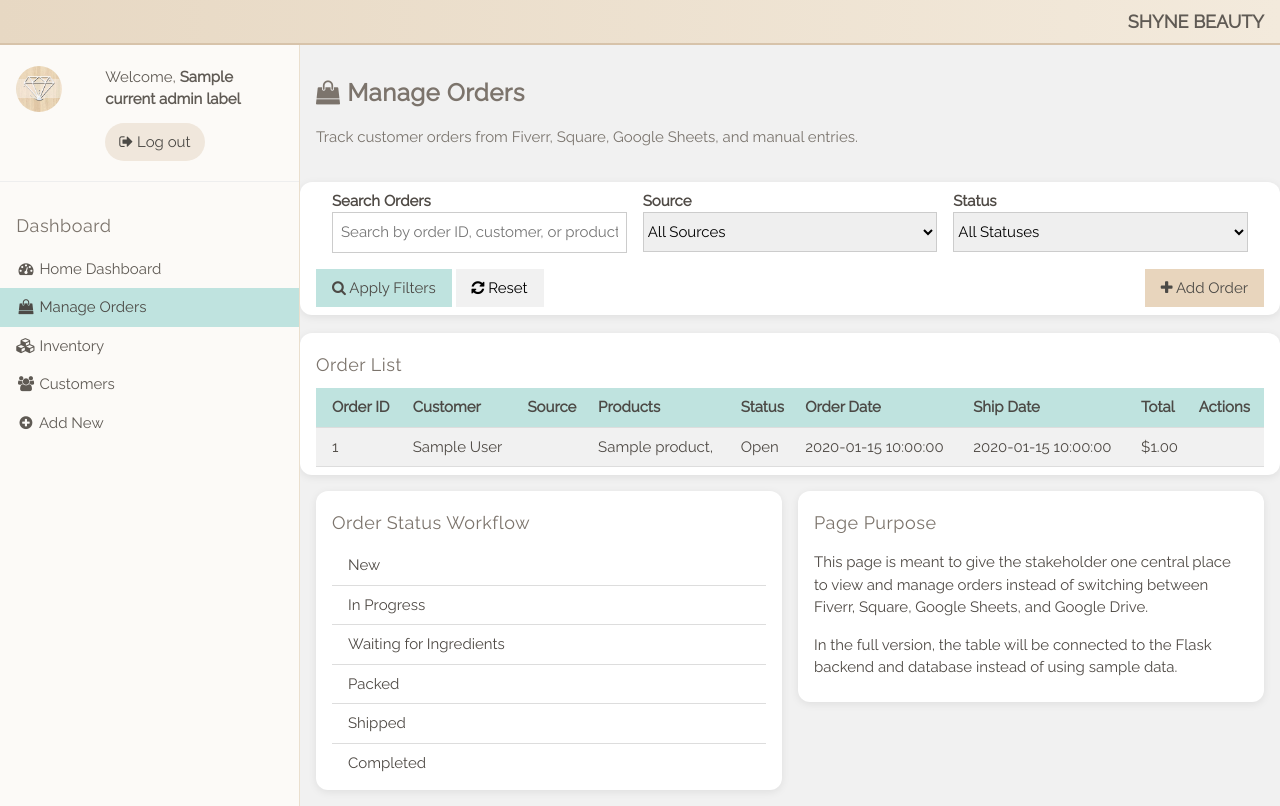
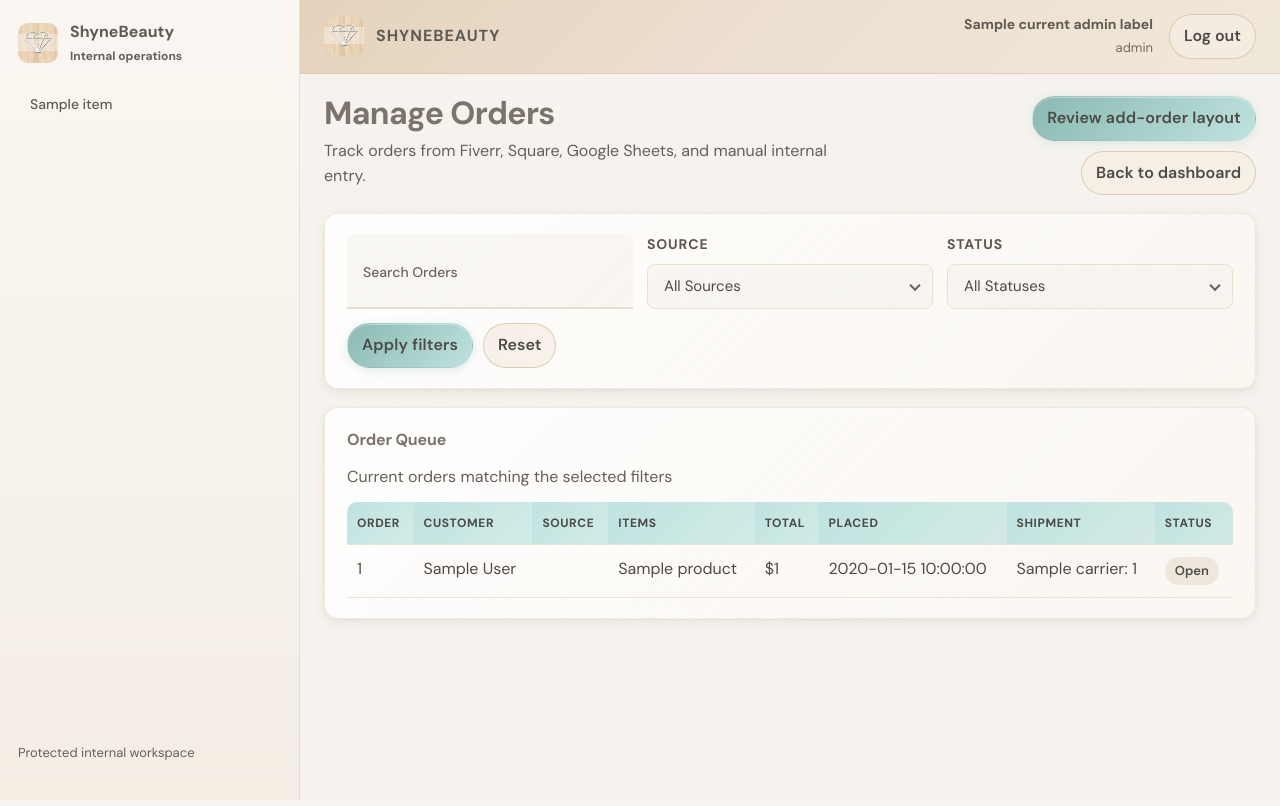
Before and after one commit to bianca-amoako/ShyneBeauty, a Python web app: template templates/manageOrders.html in a window 1280 px wide. Run offline with Jinja, Linux system fonts and the light colour scheme; the template is opened without the code that fills it: most values are stand-ins (such as "Sample title", 1, 10 or a date in 2020).

Commit message:
Changed orders section

```diff
--- a/templates/manageOrders.html
+++ b/templates/manageOrders.html
@@ -1,233 +1,39 @@
-<!DOCTYPE html>
-<html>
-<head>
-  <title>Manage Orders</title>
-  <meta charset="UTF-8">
-  <meta name="viewport" content="width=device-width, initial-scale=1">
-  <link rel="stylesheet" href="https://www.w3schools.com/w3css/5/w3.css">
-  <link rel="stylesheet" href="https://fonts.googleapis.com/css?family=Raleway">
-  <link rel="stylesheet" href="https://cdnjs.cloudflare.com/ajax/libs/font-awesome/4.7.0/css/font-awesome.min.css">
+{% extends "base_authenticated.html" %}
 
-  <style>
-    html, body, h1, h2, h3, h4, h5 {
-      font-family: "Raleway", sans-serif;
-    }
+{% block title %}Manage Orders{% endblock %}
+{% block page_title %}Manage Orders{% endblock %}
+{% block page_description %}
+  <p>Track orders from Fiverr, Square, Google Sheets, and manual internal entry.</p>
+{% endblock %}
+{% block page_actions %}
+  <a class="sb-button" href="{{ url_for('add_order') }}">Review add-order layout</a>
+  <a class="sb-button-secondary" href="{{ url_for('index') }}">Back to dashboard</a>
+{% endblock %}
 
-    body {
-      background-color: #f6f3ee;
-      color: #4f4a45;
-    }
-
-    .sb-topbar {
-      background: linear-gradient(to right, #e7d8c3, #f3eadc);
-      color: #5f5a54;
-      border-bottom: 2px solid #d7c3aa;
-    }
-
-    .sb-topbar .w3-bar-item {
-      color: #5f5a54 !important;
-      font-weight: 600;
-    }
-
-    .sb-sidebar {
-      background-color: #fcfaf7;
-      color: #5f5a54;
-      border-right: 1px solid #eadfce;
-    }
-
-    .sb-sidebar .w3-bar-item {
-      color: #5f5a54;
-      font-weight: 500;
-    }
-
-    .sb-sidebar .w3-bar-item:hover {
-      background-color: #d7ece8 !important;
-      color: #4c4a46 !important;
-    }
-
-    .sb-active {
-      background-color: #bfe3df !important;
-      color: #4c4a46 !important;
-      font-weight: bold;
-    }
-
-    .card-round {
-      border-radius: 12px;
-    }
-
-    .section-space {
-      margin-top: 18px;
-    }
-
-    .table-scroll {
-      overflow-x: auto;
-    }
-
-    .sb-panel {
-      background-color: #ffffff;
-      color: #4f4a45;
-      box-shadow: 0 2px 8px rgba(0,0,0,0.08);
-      border-radius: 12px;
-    }
-
-    .sb-heading {
-      color: #7c746c;
-      letter-spacing: 0.5px;
-    }
-
-    .sb-subtle {
-      color: #7a746d;
-    }
-
-    .sb-table th {
-      background-color: #bfe3df;
-      color: #4c4a46;
-    }
-
-    .sb-button {
-      background-color: #bfe3df;
-      color: #4c4a46;
-      border: none;
-    }
-
-    .sb-button:hover {
-      background-color: #a9d6d0 !important;
-      color: #3f3b37 !important;
-    }
-
-    .sb-button-warm {
-      background-color: #e8d5bd;
-      color: #4c4a46;
-      border: none;
-    }
-
-    .sb-button-warm:hover {
-      background-color: #dcc3a5 !important;
-      color: #3f3b37 !important;
-    }
-
-    .sb-tag-aqua {
-      background-color: #bfe3df;
-      color: #3f3b37;
-    }
-
-    .sb-tag-beige {
-      background-color: #eadbc8;
-      color: #4c4a46;
-    }
-
-    .sb-tag-soft {
-      background-color: #f0e7dc;
-      color: #4c4a46;
-    }
-
-    .sb-logout-form {
-      margin-top: 12px;
-    }
-
-    .sb-logout-button {
-      background-color: #f0e7dc;
-      color: #4c4a46;
-      border: none;
-      border-radius: 999px;
-      padding: 8px 14px;
-    }
-
-    .sb-logout-button:hover {
-      background-color: #e8d5bd !important;
-      color: #3f3b37 !important;
-    }
-  </style>
-</head>
-
-<body class="w3-light-grey">
-
-<div class="w3-bar w3-top w3-large sb-topbar" style="z-index:4">
-  <button class="w3-bar-item w3-button w3-hide-large w3-hover-none" onclick="w3_open()">
-    <i class="fa fa-bars"></i> Menu
-  </button>
-  <span class="w3-bar-item w3-right">SHYNE BEAUTY</span>
+{% block content %}
+  <section class="sb-panel">
+    <form class="sb-form-grid" method="get" action="{{ url_for('orders') }}">
+      <div class="sb-form-row">
+        <div class="sb-field sb-field-float">
+          <input class="sb-input" id="orders-search" type="text" name="search" placeholder=" " value="{{ search_query or '' }}">
+          <label for="orders-search">Search Orders</label>
         </div>
-
-<nav class="w3-sidebar w3-collapse sb-sidebar w3-animate-left" style="z-index:3;width:300px;" id="mySidebar"><br>
-  <div class="w3-container w3-row">
-    <div class="w3-col s4">
-      <img src="{{ url_for('static', filename='shyneIcon.png') }}" class="w3-circle w3-margin-right" style="width:46px">
-    </div>
-    <div class="w3-col s8 w3-bar">
-      <span>Welcome, <strong>{{ current_admin_label }}</strong></span><br>
-      <form method="post" action="{{ url_for('logout') }}" class="sb-logout-form">
-        <button type="submit" class="w3-button sb-logout-button">
-          <i class="fa fa-sign-out"></i> Log out
-        </button>
-      </form>
-    </div>
-  </div>
-  <hr>
-
-  <div class="w3-container">
-    <h5 class="sb-heading">Dashboard</h5>
-  </div>
-
-  <div class="w3-bar-block">
-    <a href="#" class="w3-bar-item w3-button w3-padding-16 w3-hide-large w3-hover-black" onclick="w3_close()">
-      <i class="fa fa-remove fa-fw"></i> Close Menu
-    </a>
-
-    <a href="{{ url_for('index') }}" class="w3-bar-item w3-button w3-padding">
-      <i class="fa fa-dashboard fa-fw"></i> Home Dashboard
-    </a>
-
-    <a href="{{ url_for('orders') }}" class="w3-bar-item w3-button w3-padding sb-active">
-      <i class="fa fa-shopping-bag fa-fw"></i> Manage Orders
-    </a>
-
-    <a href="{{ url_for('inventory') }}" class="w3-bar-item w3-button w3-padding">
-      <i class="fa fa-cubes fa-fw"></i> Inventory
-    </a>
-
-
-    <a href="{{ url_for('customers') }}" class="w3-bar-item w3-button w3-padding">
-      <i class="fa fa-users fa-fw"></i> Customers
-    </a>
-
-    <a href="{{ url_for('add_new') }}" class="w3-bar-item w3-button w3-padding">
-  <i class="fa fa-plus-circle fa-fw"></i> Add New
-    </a>
-    <br><br>
-  </div>
-</nav>
-
-<div class="w3-overlay w3-hide-large w3-animate-opacity" onclick="w3_close()" style="cursor:pointer" id="myOverlay"></div>
-
-<div class="w3-main" style="margin-left:300px;margin-top:43px">
-
-  <header class="w3-container" style="padding-top:22px">
-    <h3 class="sb-heading"><b><i class="fa fa-shopping-bag"></i> Manage Orders</b></h3>
-    <p class="sb-subtle">Track customer orders from Fiverr, Square, Google Sheets, and manual entries.</p>
-  </header>
-
-  <div class="w3-container sb-panel w3-padding card-round section-space">
-<form method="get" action="{{ url_for('orders') }}" id="filterForm">
-  <div class="w3-row-padding">
-    <div class="w3-third">
-      <label><b>Search Orders</b></label>
-      <input class="w3-input w3-border" type="text" name="search" placeholder="Search by order ID, customer, or product" value="{{ search_query or '' }}">
-    </div>
-
-    <div class="w3-third">
-      <label><b>Source</b></label>
-      <select class="w3-select w3-border" name="source">
+        <div class="sb-field sb-field-select">
+          <label class="sb-label-above" for="orders-source">Source</label>
+          <div class="sb-select-wrap">
+            <select class="sb-select" id="orders-source" name="source">
               <option value="">All Sources</option>
               <option value="Fiverr" {% if selected_source == 'Fiverr' %}selected{% endif %}>Fiverr</option>
               <option value="Square" {% if selected_source == 'Square' %}selected{% endif %}>Square</option>
               <option value="Google Sheets" {% if selected_source == 'Google Sheets' %}selected{% endif %}>Google Sheets</option>
             </select>
+            <span class="sb-select-arrow" aria-hidden="true"></span>
           </div>
-
-  <div class="w3-third">
-  <label><b>Status</b></label>
-  <select class="w3-select w3-border" name="status">
+        </div>
+        <div class="sb-field sb-field-select">
+          <label class="sb-label-above" for="orders-status">Status</label>
+          <div class="sb-select-wrap">
+            <select class="sb-select" id="orders-status" name="status">
               <option value="">All Statuses</option>
               <option value="New" {% if selected_status == 'New' %}selected{% endif %}>New</option>
               <option value="In Progress" {% if selected_status == 'In Progress' %}selected{% endif %}>In Progress</option>
@@ -236,101 +42,73 @@
               <option value="Shipped" {% if selected_status == 'Shipped' %}selected{% endif %}>Shipped</option>
               <option value="Completed" {% if selected_status == 'Completed' %}selected{% endif %}>Completed</option>
             </select>
-  </div>
-  </div>
-
-  <div class="w3-margin-top">
-    <button type="submit" class="w3-button sb-button"><i class="fa fa-search"></i> Apply Filters</button>
-    <a href="{{ url_for('orders') }}" class="w3-button w3-light-grey"><i class="fa fa-refresh"></i> Reset</a>
-    <button type="button" class="w3-button sb-button-warm w3-right" onclick="openAddOrderModal()"><i class="fa fa-plus"></i> Add Order</button>
-  </div>
-</form>
-  </div>
-
-  <div class="w3-container sb-panel w3-padding card-round section-space">
-    <h5 class="sb-heading">Order List</h5>
-
-    <div class="table-scroll">
-      <table class="w3-table w3-striped w3-bordered w3-hoverable sb-table">
-        <tr>
-          <th>Order ID</th>
-          <th>Customer</th>
-          <th>Source</th>
-          <th>Products</th>
-          <th>Status</th>
-          <th>Order Date</th>
-          <th>Ship Date</th>
-          <th>Total</th>
-          <th>Actions</th>
-        </tr>
-
-        <!-- Here is where the orders from the DB should be populated. -->
-        {% for order in all_orders %}
-        <tr>
-            <td>{{ order.id }}</td>
-            <td>{{ order.customer.first_name }} {{ order.customer.last_name }}</td>
-            <td>{{ order.platform }}</td>
-            <td>{% for item in order.order_items %} {{item.product.name}}, {% endfor %}</td>
-            <td>{{ order.status }}</td>
-            <td>{{ order.placed_at }}</td>
-            <td>{{order.shipment.shipped_at}}</td>
-            <td>${{ "%.2f"|format(order.total_amount) }}</td>
-            <td></td>
-        </tr>
-    {% endfor %}
-      </table>
-    </div>
-  </div>
-
-  <div class="w3-row-padding w3-margin-top w3-margin-bottom">
-    <div class="w3-half">
-      <div class="w3-container sb-panel w3-padding card-round">
-        <h5 class="sb-heading">Order Status Workflow</h5>
-        <ul class="w3-ul">
-          <li>New</li>
-          <li>In Progress</li>
-          <li>Waiting for Ingredients</li>
-          <li>Packed</li>
-          <li>Shipped</li>
-          <li>Completed</li>
-        </ul>
-      </div>
-    </div>
-
-    <div class="w3-half">
-      <div class="w3-container sb-panel w3-padding card-round">
-        <h5 class="sb-heading">Page Purpose</h5>
-        <p>
-          This page is meant to give the stakeholder one central place to view and manage orders instead of switching between Fiverr, Square, Google Sheets, and Google Drive.
-        </p>
-        <p>
-          In the full version, the table will be connected to the Flask backend and database instead of using sample data.
-        </p>
+            <span class="sb-select-arrow" aria-hidden="true"></span>
           </div>
         </div>
       </div>
+      <div class="sb-form-actions">
+        <button class="sb-button" type="submit">Apply filters</button>
+        <a class="sb-button-secondary" href="{{ url_for('orders') }}">Reset</a>
+      </div>
+    </form>
+  </section>
 
+  <section class="sb-panel">
+    <h2>Order Queue</h2>
+    <div class="sb-table-wrap">
+      <table class="sb-data-table sb-responsive-table sb-orders-table">
+        <caption>Current orders matching the selected filters</caption>
+        <thead>
+          <tr>
+            <th scope="col">Order</th>
+            <th scope="col">Customer</th>
+            <th scope="col">Source</th>
+            <th scope="col">Items</th>
+            <th scope="col">Total</th>
+            <th scope="col">Placed</th>
+            <th scope="col">Shipment</th>
+            <th scope="col">Status</th>
+          </tr>
+        </thead>
+        <tbody>
+          {% for order in all_orders %}
+            <tr>
+              <td data-label="Order">{{ order.order_number }}</td>
+              <td>{{ order.customer.first_name }} {{ order.customer.last_name }}</td>
+              <td>{{ order.platform }}</td>
+              <td data-label="Items">
+                {% for item in order.order_items %}
+                  {{ item.product.name }}{% if not loop.last %}, {% endif %}
+                {% else %}
+                  No line items
+                {% endfor %}
+              </td>
+              <td data-label="Total">${{ order.total_amount }}</td>
+              <td data-label="Placed">{{ order.placed_at }}</td>
+              <td data-label="Shipment">
+                {% if order.shipment and order.shipment.tracking_number %}
+                  {{ order.shipment.carrier or "Carrier pending" }}: {{ order.shipment.tracking_number }}
+                {% else %}
+                  Not yet created
+                {% endif %}
+              </td>
+              <td data-label="Status">
+                {% if order.status in ("Completed", "Shipped", "Ready") %}
+                  <span class="sb-status sb-status-active">{{ order.status }}</span>
+                {% elif order.status in ("Waiting for Ingredients", "Packed", "In Progress") %}
+                  <span class="sb-status sb-status-pending">{{ order.status }}</span>
+                {% else %}
+                  <span class="sb-status">{{ order.status }}</span>
+                {% endif %}
+              </td>
+            </tr>
+          {% else %}
+            <tr>
+              <td colspan="8" class="sb-empty">No orders match the current filters.</td>
+            </tr>
+          {% endfor %}
+        </tbody>
+      </table>
     </div>
-
-<script>
-  var mySidebar = document.getElementById("mySidebar");
-  var overlayBg = document.getElementById("myOverlay");
-
-  function w3_open() {
-    if (mySidebar.style.display === "block") {
-      mySidebar.style.display = "none";
-      overlayBg.style.display = "none";
-    } else {
-      mySidebar.style.display = "block";
-      overlayBg.style.display = "block";
-    }
-  }
-
-  function w3_close() {
-    mySidebar.style.display = "none";
-    overlayBg.style.display = "none";
-  }
-</script>
-
-</body>
-</html>
+  </section>
+{% endblock %}
```
Also changed, not shown: templates/addOrder.html (+67 -78 lines). Lines whose indentation alone changed are shown as unchanged.
